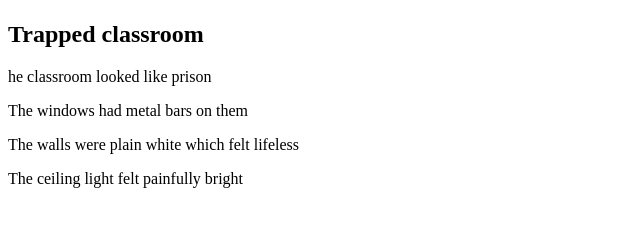
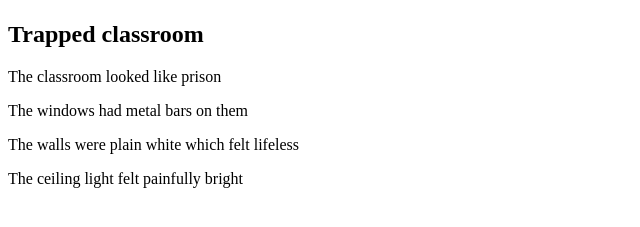
Before and after one commit to Lanaalsaleh/a1-git-labyrinth, a plain HTML site: page index.html in a window 1280 px wide. Shown: the part 529-756 px from the top of the page, 0-640 px from the left. Drawn offline with Linux system fonts and the light colour scheme.

Commit message:
details-about-light

```diff
--- a/index.html
+++ b/index.html
@@ -21,14 +21,12 @@
     <!-- * i used an image of a school that looks like the schools i went to growing up -->
     <h2>Trapped classroom</h2>
     <!-- * i added another heading for the things i wrote about the classroom because it felt weird just going from the image to the text with no context -->
-    <p>he classroom looked like prison</p>
+    <p>The classroom looked like prison</p>
     <p>The windows had metal bars on them</p>
     <p>The walls were plain white which felt lifeless</p>
     <p>The ceiling light felt painfully bright</p>
     <!-- * in the assignment it says change some things but there isnt anything i wanna chnage for now atleast -->
     <!-- * actually i just changed the image i had on eariler becasue i realized its a google url which might not work -->
     <!-- * chnageed the begging of the sentences to capital letter because it looks better -->
-
-
   </body>
 </html>
```
